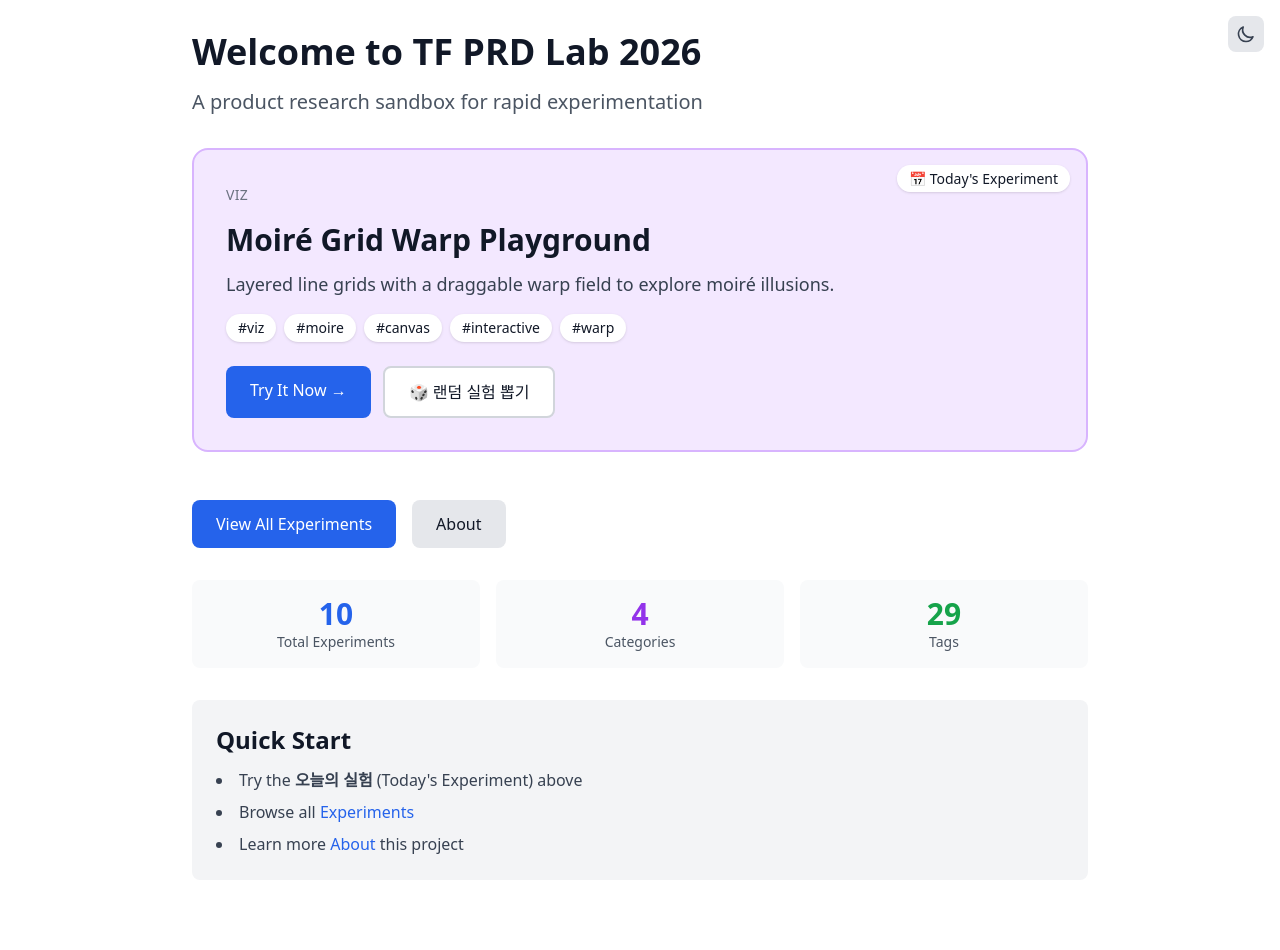
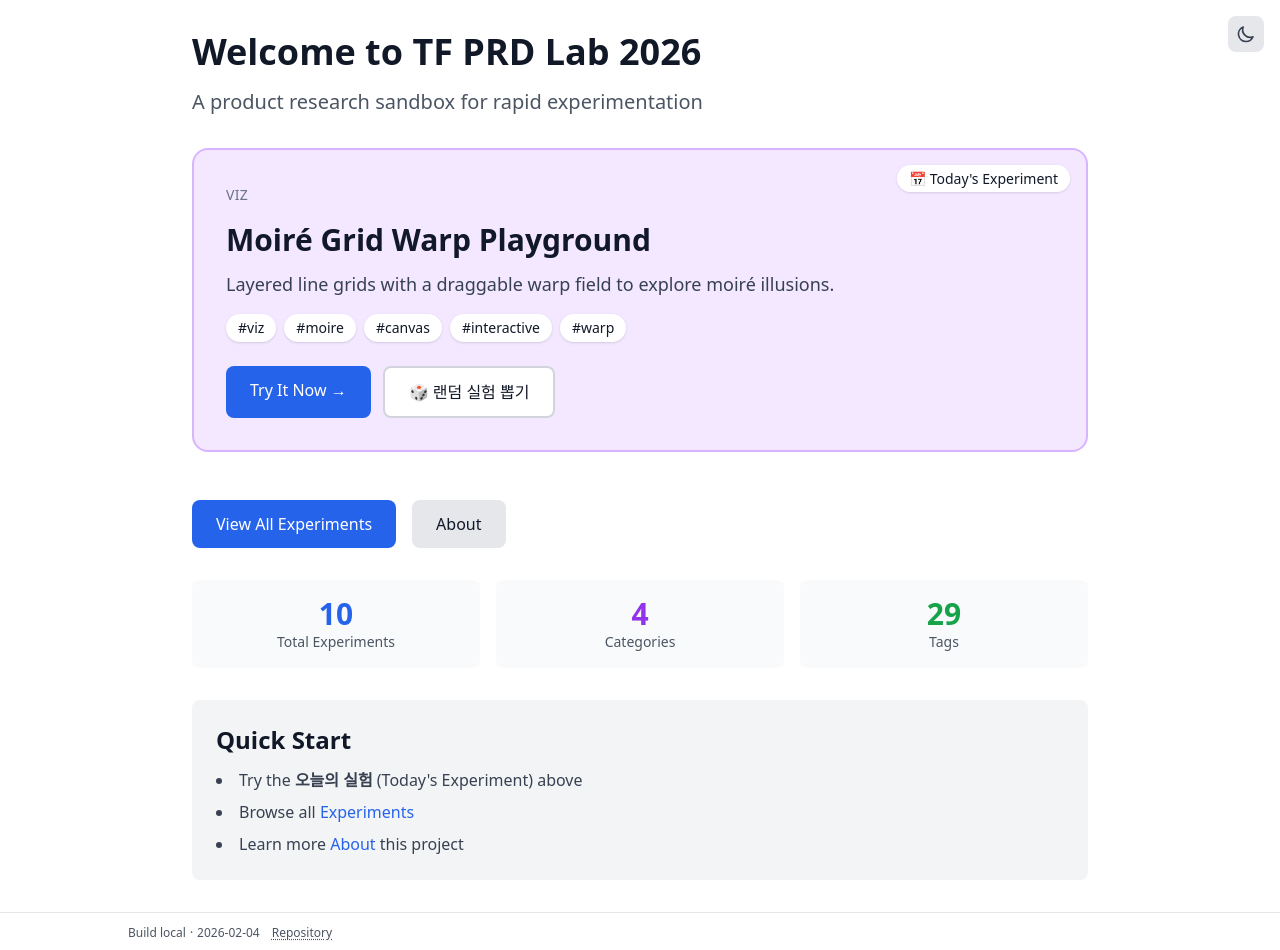
Before and after one commit to higgs-jung/tf-prd-lab, a Next.js app: page / in a window 1280 px wide. Shown: the top 950 px of the page. Before the commit the page ends 912 px from the top, so only its background shows below. Built offline with nearby package versions, Linux system fonts and the light colour scheme.

Commit message:
feat: add global footer with build/version metadata (#66)
Co-authored-by: higgs-ai <higgs.connect.ai@gmail.com>

```diff
--- a/app/layout.tsx
+++ b/app/layout.tsx
@@ -1,27 +1,54 @@
-import type { Metadata } from "next";
-import { Analytics } from "@vercel/analytics/next";
-import "./globals.css";
-import { ThemeToggle } from "@/components/ThemeToggle";
+import type { Metadata } from 'next'
+import { Analytics } from '@vercel/analytics/next'
+import './globals.css'
+import { ThemeToggle } from '@/components/ThemeToggle'
 
 export const metadata: Metadata = {
-  title: "TF PRD Lab 2026",
-  description: "Product research sandbox for rapid experimentation",
-};
+  title: 'TF PRD Lab 2026',
+  description: 'Product research sandbox for rapid experimentation',
+}
+
+const repoUrl = 'https://github.com/higgs-jung/tf-prd-lab'
+const commitSha = process.env.VERCEL_GIT_COMMIT_SHA ?? process.env.NEXT_PUBLIC_GIT_SHA
+const shortCommitSha = commitSha ? commitSha.slice(0, 7) : null
+const buildDate = process.env.BUILD_DATE ?? new Date().toISOString().slice(0, 10)
 
 export default function RootLayout({
   children,
 }: Readonly<{
-  children: React.ReactNode;
+  children: React.ReactNode
 }>) {
   return (
     <html lang="en" suppressHydrationWarning>
-      <body className="min-h-screen bg-white dark:bg-gray-900 text-gray-900 dark:text-white transition-colors">
-        <header className="fixed top-4 right-4 z-50">
-          <ThemeToggle />
-        </header>
-        {children}
+      <body className="min-h-screen bg-white text-gray-900 transition-colors dark:bg-gray-900 dark:text-white">
+        <div className="flex min-h-screen flex-col">
+          <header className="fixed right-4 top-4 z-50">
+            <ThemeToggle />
+          </header>
+
+          <main className="flex-1">{children}</main>
+
+          <footer className="border-t border-gray-200 bg-white/90 px-4 py-3 text-xs text-gray-600 backdrop-blur dark:border-gray-800 dark:bg-gray-900/90 dark:text-gray-400 sm:px-6">
+            <div className="mx-auto flex w-full max-w-5xl flex-wrap items-center gap-x-3 gap-y-1">
+              <span>
+                Build {shortCommitSha ? `#${shortCommitSha}` : 'local'}
+                <span className="mx-1">·</span>
+                {buildDate}
+              </span>
+              <a
+                href={repoUrl}
+                target="_blank"
+                rel="noopener noreferrer"
+                className="underline decoration-dotted underline-offset-2 hover:text-gray-800 dark:hover:text-gray-200"
+              >
+                Repository
+              </a>
+            </div>
+          </footer>
+        </div>
+
         <Analytics />
       </body>
     </html>
-  );
+  )
 }
```
